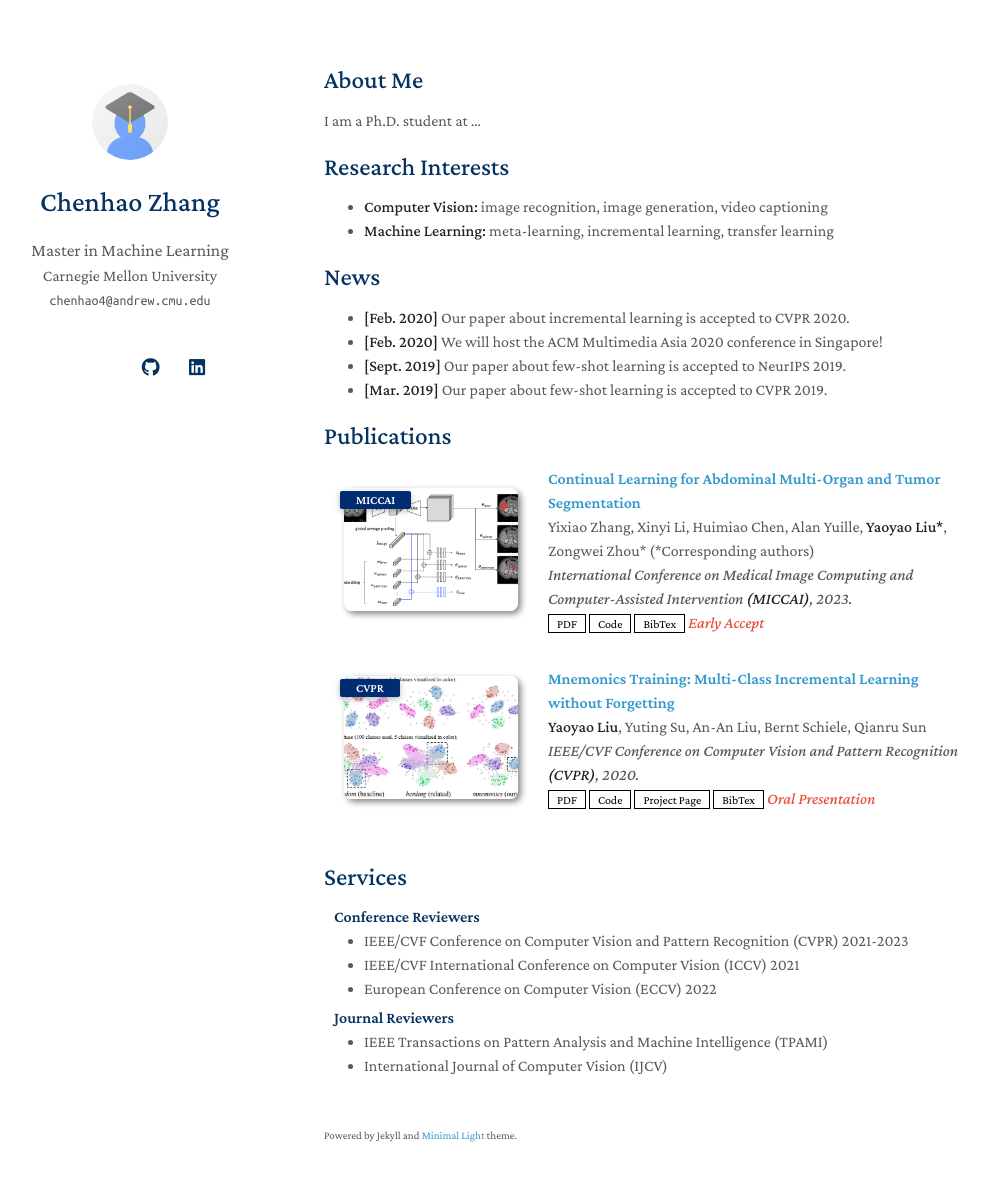
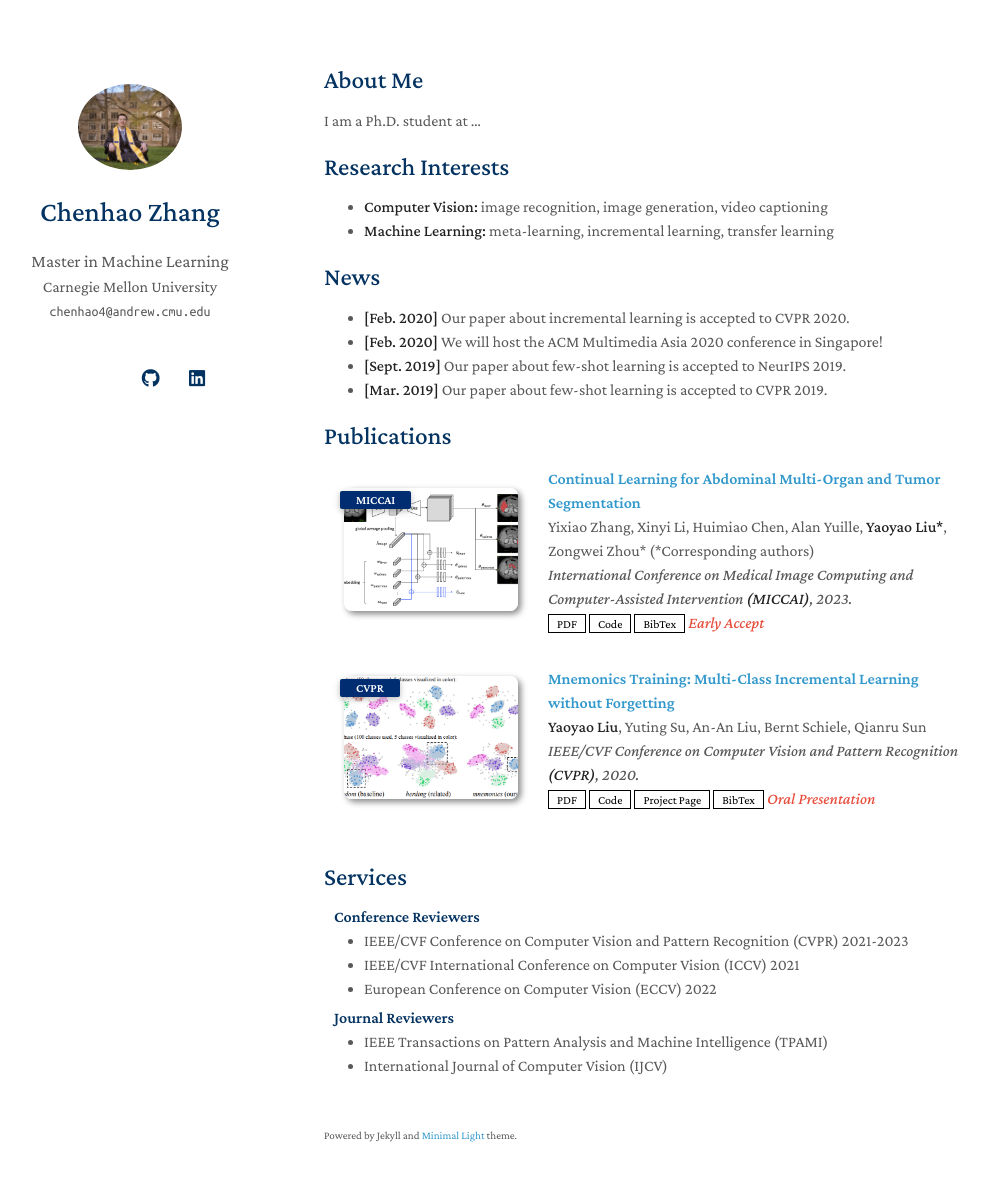
Before and after one commit to ChenhaoZ99/ChenhaoZ99.github.io, a Jekyll site: the page built from index.md, in a window 1280 px wide and 1216 px high. Shown: the top 1181 px of the window, without its empty margins (146-1135 px from the left). Built offline with Jekyll 4.4.1, drawn with Linux system fonts in a browser that asks for light colours; a style sheet for code colours, icons or effects is not loaded; our own code applies the rules of GitHub Pages for plain Markdown files.

Commit message:
Update _config.yml

```diff
--- a/_config.yml
+++ b/_config.yml
@@ -19,7 +19,7 @@ linkedin: https://www.linkedin.com/in/chenhao-z-03b6881b6/
 
 # Images (e.g., your profile picture and your website's favicon)
 # "favicon" and "favicon_dark" are used for the light and dark modes, respectively.
-avatar: ./assets/img/avatar.png
+avatar: ./assets/img/person_picture.png
 favicon: ./assets/img/favicon.png
 favicon_dark: ./assets/img/favicon-dark.png
 
```
